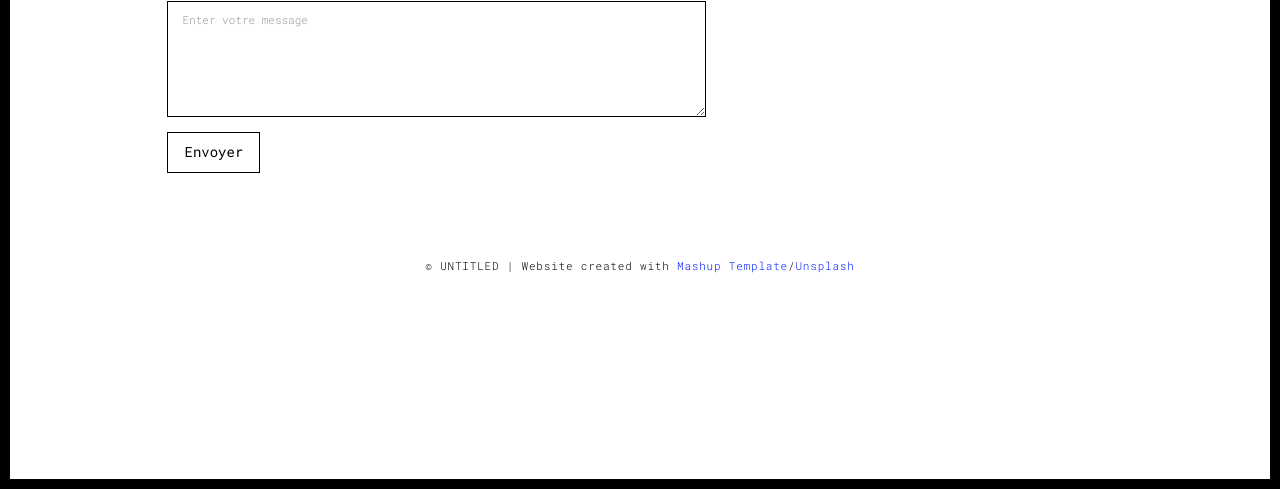
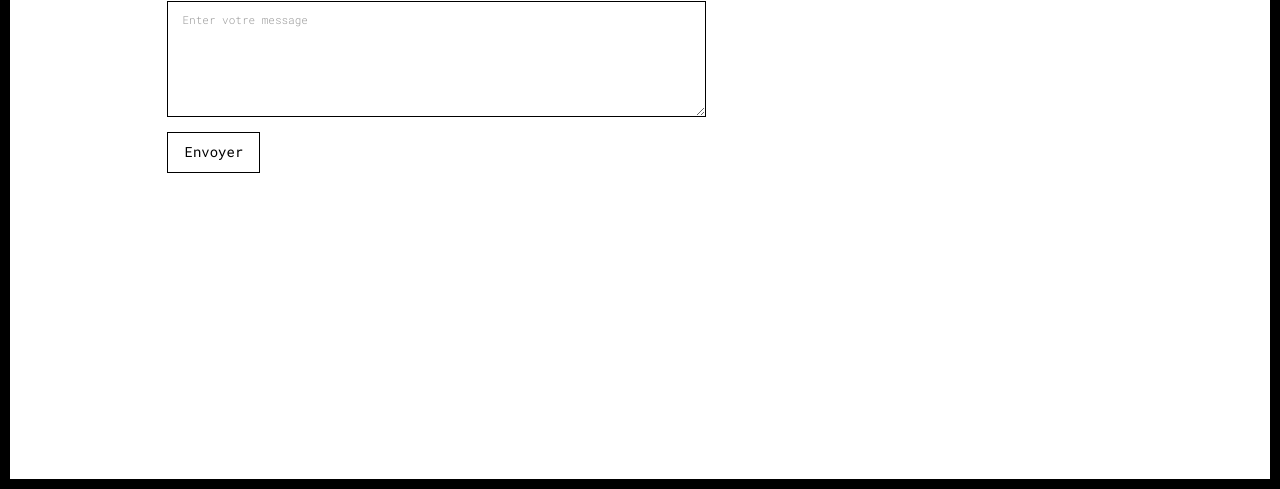
Before and after one commit to WilKhalifa/new_portfolio, a plain HTML site: page contact.html in a window 1280 px wide. Shown: the part 311-800 px from the top of the page. Drawn offline with Linux system fonts and the light colour scheme.

Commit message:
page contact

```diff
--- a/contact.html
+++ b/contact.html
@@ -113,7 +113,6 @@
   <div class="container">
     <div class="row">
       <div class="col-xs-12">
-        <p>© UNTITLED | Website created with <a href="http://www.mashup-template.com/" title="Create website with free html template">Mashup Template</a>/<a href="https://www.unsplash.com/" title="Beautiful Free Images">Unsplash</a></p>
       </div>
     </div>
   </div>
```
